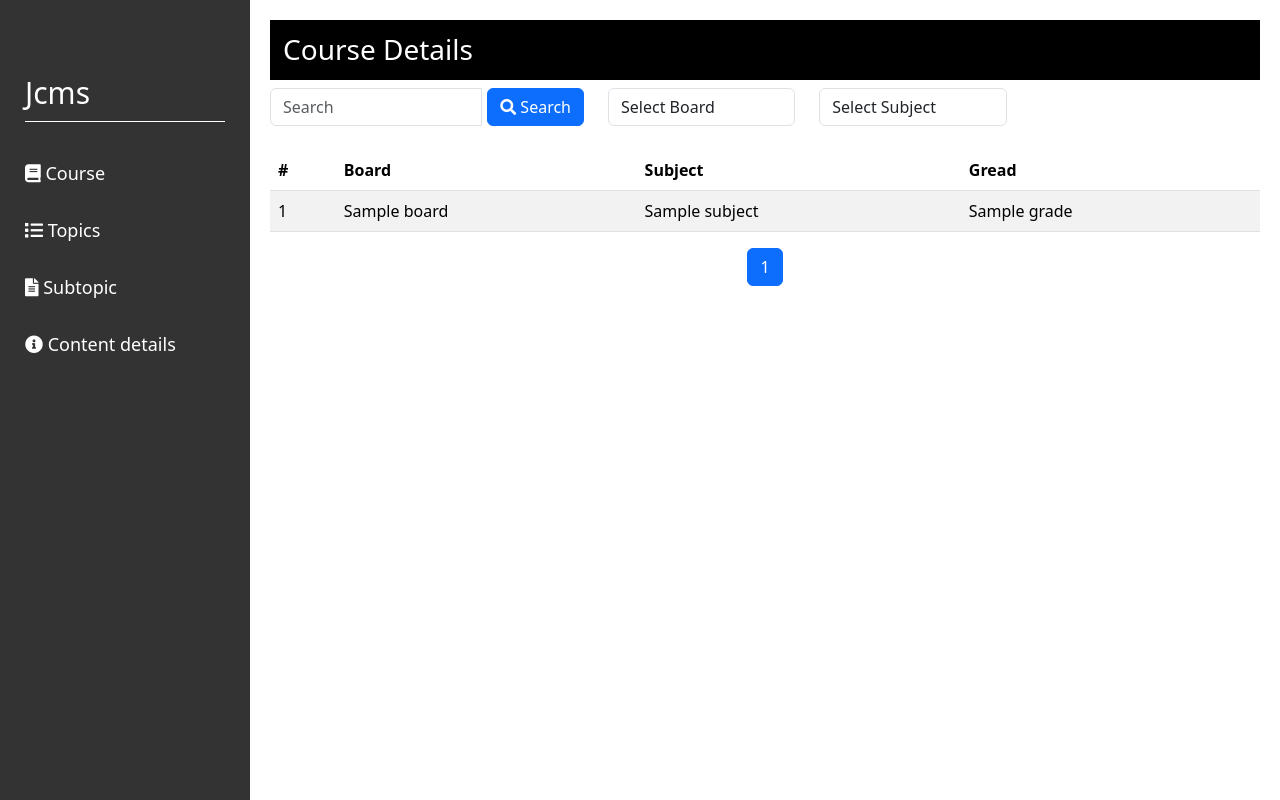
After one commit to Sunbird-Serve/sunbird-serve-jCMS, a Django app: template Vriddhi_CMS/cms/templates/course_view_admin.html in a window 1280 px wide. The commit adds this page. Run offline with Django 4.2, Linux system fonts and the light colour scheme; the template is opened without the code that fills it: most values are stand-ins (such as "Sample title", 1, 10 or a date in 2020).

Commit message:
admin Course Details

```diff
--- /dev/null
+++ b/Vriddhi_CMS/cms/templates/adminbase.html
@@ -0,0 +1,30 @@
+<!DOCTYPE html>
+<html lang="en">
+    <head>
+        <meta charset="UTF-8">
+        <meta name="viewport" content="width=device-width, initial-scale=1.0">
+        <title>{% block title %}Default Title{% endblock %}</title>
+        <link rel="stylesheet" href="https://cdnjs.cloudflare.com/ajax/libs/font-awesome/5.15.3/css/all.min.css">
+        <link href="https://cdn.jsdelivr.net/npm/bootstrap@5.3.2/dist/css/bootstrap.min.css" rel="stylesheet" integrity="sha384-T3c6CoIi6uLrA9TneNEoa7RxnatzjcDSCmG1MXxSR1GAsXEV/Dwwykc2MPK8M2HN" crossorigin="anonymous">
+        <meta charset="UTF-8">
+        <meta name="viewport" content="width=device-width, initial-scale=1.0">
+        <link href="/static/cms/admin/css/menuebar.css" rel="stylesheet">
+        <script src="https://code.jquery.com/jquery-3.6.0.min.js"></script>
+
+    </head>
+
+    <body>
+        <div class="sidebar">
+            <h2>Jcms</h2>
+            <a href="#" id="course_menu"><i class="fas fa-book"></i> Course</a>
+            <a href="#" id="topic_menu"><i class="fas fa-list"></i> Topics</a>
+            <a href="#" id="subtopic_menu"><i class="fas fa-file-alt"></i> Subtopic</a>
+            <a href="#" id="content_menu"><i class="fas fa-info-circle"></i> Content details</a>
+        </div>
+
+        <div class="page-content">
+            {% block content %}{% endblock %}
+        </div>
+    </body>
+    <script src="/static/cms/admin/js/sidemenu_admin.js"></script>
+</html>
--- /dev/null
+++ b/Vriddhi_CMS/cms/templates/course_view_admin.html
@@ -0,0 +1,91 @@
+{% extends 'adminbase.html' %}
+{% load static %}
+{% block title %}Course Details{% endblock %}
+{% block content %}
+
+    <div id="loader" class="d-none" >
+        <div class="loader"></div>
+    </div>
+    <div style="background-color: black;">
+        <h3 style="color: white;padding: 13px;">Course Details</h3>
+    </div>
+
+    <div class="row">
+        <div class="col-sm-4 col-12 mt-2 mt-sm-0">
+            <div class="input-group">
+                <input type="text" id="filterDataAdmin" class="form-control" placeholder="Search">
+                <div class="input-group-append" style = "margin-left:5px">
+                    <button class="btn btn-primary" id="searchData">
+                        <i class="fa fa-search" aria-hidden="true"></i> Search
+                    </button>
+                </div>
+            </div>
+        </div>
+
+        <div class="col-sm-5 col-12 mt-2 mt-sm-0">
+            <div class="row">
+                <div class="col-md-6">
+                    <select class="form-control" id="boardFilterDropdownAdmin">
+                        <option value="">Select Board</option>
+                        <option value="all">All Board</option>
+                        {% for board in get_all_board %}
+                            <option value="{{ board.id }}">{{ board.board_name }}</option>
+                        {% endfor %}
+                    </select>
+                </div>
+                <div class="col-md-6">
+                    <select class="form-control" id="subjectFilterDropdownAdmin">
+                        <option value="">Select Subject</option>
+                        <option value="all">All Subject</option>
+                        {% for subject in get_all_subject %}
+                            <option value="{{ subject.id }}">{{ subject.subject_name }}</option>
+                        {% endfor %}
+                    </select>
+                </div>
+            </div>
+        </div>
+
+        <div class="col-sm-3 col-12 text-right mt-2 mt-sm-0">
+            {% if user.is_authenticated %}
+                <a href="/admin/cms/course/add/" class="btn btn-success">
+                    <i class="fa fa-plus" aria-hidden="true"></i> Add Course
+                </a>
+                <form action='/logout/' method="post" class="d-inline float-right">
+                    {% csrf_token %}
+                    <a href="/logout/" class="btn btn-danger">
+                        <i class="fas fa-sign-out-alt"></i> Logout
+                    </a>
+                </form>
+            {% endif %}
+        </div>
+    </div>
+
+
+    <table class="table table-striped mt-4">
+        <thead>
+            <tr>
+              <th scope="col">#</th>
+              <th scope="col">Board</th>
+              <th scope="col">Subject</th>
+              <th scope="col">Gread</th>
+            </tr>
+        </thead>
+        <tbody>
+            {% for course in courses %}
+            <tr>
+                <td> {{ courses.start_index|default:0|add:forloop.counter0 }}</td>
+                <td> {{ course.board.board_name }}</td>
+                <td> {{ course.subject.subject_name }}</td>
+                <td> {{ course.grade }}</td>
+            </tr>
+            {% endfor %}
+        </tbody>
+    </table>
+
+    {% include 'paginationNavBar.html' %}
+    <script>
+        var selected_board = {{selected_board}}
+    </script>
+    <script src="{% static 'cms/admin/js/course_view_admin.js' %}"></script>
+
+{% endblock %}
--- /dev/null
+++ b/Vriddhi_CMS/cms/templates/paginationNavBar.html
@@ -0,0 +1,29 @@
+<nav aria-label="Page navigation" class="text-center">
+    <ul class="pagination justify-content-center">
+
+        {% if courses.has_previous %}
+            <li class="page-item">
+                <a class="page-link" href="?page=1{% if selected_board %}&boardId={{ selected_board }}{% endif %}{% if selected_subjectId %}&subjectId={{ selected_subjectId }}{% endif %}{% if search_input %}&searchInput={{ search_input }}{% endif %}">First</a>
+            </li>
+            <li class="page-item">
+                <a class="page-link" href="?page={{ courses.previous_page_number }}{% if selected_board %}&boardId={{ selected_board }}{% endif %}{% if selected_subjectId %}&subjectId={{ selected_subjectId }}{% endif %}{% if search_input %}&searchInput={{ search_input }}{% endif %}">Previous</a>
+            </li>
+        {% endif %}
+
+        {% for i in courses.paginator.page_range %}
+            <li class="page-item {% if i == courses.number %}active{% endif %}">
+                <a class="page-link" href="?page={{ i }}{% if selected_board %}&boardId={{ selected_board }}{% endif %}{% if selected_subjectId %}&subjectId={{ selected_subjectId }}{% endif %}{% if search_input %}&searchInput={{ search_input }}{% endif %}">{{ i }}</a>
+            </li>
+        {% endfor %}
+
+        {% if courses.has_next %}
+            <li class="page-item">
+                <a class="page-link" href="?page={{ courses.next_page_number }}{% if selected_board %}&boardId={{ selected_board }}{% endif %}{% if selected_subjectId %}&subjectId={{ selected_subjectId }}{% endif %}{% if search_input %}&searchInput={{ search_input }}{% endif %}">Next</a>
+            </li>
+            <li class="page-item">
+                <a class="page-link" href="?page={{ courses.paginator.num_pages }}{% if selected_board %}&boardId={{ selected_board }}{% endif %}{% if selected_subjectId %}&subjectId={{ selected_subjectId }}{% endif %}{% if search_input %}&searchInput={{ search_input }}{% endif %}">Last</a>
+            </li>
+        {% endif %}
+
+    </ul>
+</nav>
--- a/Vriddhi_CMS/cms/urls.py
+++ b/Vriddhi_CMS/cms/urls.py
@@ -17,6 +17,12 @@ urlpatterns = [
     url(r'^home/getSubtopic/?$', getSubtopic, name='getSubtopic'),
     url(r'^subtopic/content-details/?$', SubTopicDetailsView.as_view(), name="SubTopicDetailsView"),
     url(r'^subtopic/content_rating/$', content_rating, name='content_rating'),
+    url(r'^dashboard/$', dashboard, name='dashboard'),
+    url(r'^all_course/?$', all_course, name='all_course'),
+    url(r'^all_topic/?$', all_topic, name='all_topic'),
+    url(r'^all_subtopic/?$', all_subtopic, name='all_subtopic'),
+    url(r'^all_content/?$', all_content, name='all_content'),
+
 
     # Board API
     url(r'^api/board/create$', create_or_edit_board),
--- /dev/null
+++ b/Vriddhi_CMS/static/cms/admin/css/menuebar.css
@@ -0,0 +1,45 @@
+.sidebar {
+    height: 100%;
+    width: 250px;
+    position: fixed;
+    top: 0;
+    left: 0;
+    background-color: #333;
+    overflow-x: hidden;
+    padding-top: 60px;
+    color: #fff;
+}
+
+.sidebar h2 {
+    padding: 15px 25px;
+    font-size:30px;
+}
+
+.sidebar a {
+    padding: 15px 25px;
+    text-decoration: none;
+    font-size: 18px;
+    color: #fff;
+    display: block;
+    transition: 0.2s;
+}
+
+.sidebar a:hover {
+    background-color: #555;
+}
+
+/* Page Content Styles */
+.page-content {
+    margin-left: 250px;
+    padding: 20px;
+}
+
+/* Add a line underneath the "Jcms" text */
+.sidebar h2::after {
+    content: "";
+    display: block;
+    width: 100%;
+    height: 1px;
+    background-color: #fff;
+    margin-top: 10px; /* Adjust as needed */
+}
--- /dev/null
+++ b/Vriddhi_CMS/static/cms/admin/js/course_view_admin.js
@@ -0,0 +1,43 @@
+$(document).ready(function() {
+    //Board-wise Data Retrieval
+    $(document).on('change','#boardFilterDropdownAdmin',function() {
+        // $("#loader").removeClass("d-none");
+        var boardId = $(this).val();
+        var url = "/all_course/";
+        var data ={boardId:boardId};
+        var queryString = $.param(data);
+        window.location.href = url + '?' + queryString;
+    });
+
+
+    //Subject-wise Data Retrieval
+    $(document).on('change','#subjectFilterDropdownAdmin',function() {
+        // $("#loader").removeClass("d-none");
+        var subjectId = $(this).val();
+        var url = "/all_course/";
+        var data ={subjectId:subjectId,boardId:selected_board};
+        var queryString = $.param(data);
+        window.location.href = url + '?' + queryString;
+    });
+
+    //Search Courses
+    $(document).on('click','#searchData', function(){
+        var searchInput = $("#filterDataAdmin").val();
+        var data ={searchInput:searchInput};
+        var url = "/all_course/";
+        var queryString = $.param(data);
+        window.location.href = url + '?' + queryString;
+    })
+
+
+
+    // //Content Details
+    // $(document).ready(function() {
+    //     $(document).on('click', '.course_details', function() {
+    //         var courseID = $(this).find('.course_id').val();
+    //         window.location.href = '/home/view_content/?courseID=' + courseID;
+    //     });
+    // });
+
+
+});
--- /dev/null
+++ b/Vriddhi_CMS/static/cms/admin/js/sidemenu_admin.js
@@ -0,0 +1,18 @@
+$(document).ready(function() {
+    $(document).on('click','#course_menu', function(){
+        var url = "/all_course/";
+        window.location.href = url ;
+    })
+    $(document).on('click','#topic_menu', function(){
+        var url = "/all_topic/";
+        window.location.href = url ;
+    })
+    $(document).on('click','#subtopic_menu', function(){
+        var url = "/all_subtopic/";
+        window.location.href = url ;
+    })
+    $(document).on('click','#content_menu', function(){
+        var url = "/all_content/";
+        window.location.href = url ;
+    })
+});
```
Also changed, not shown: Vriddhi_CMS/cms/templates/content_view_admin.html (added, +8 -0 lines), Vriddhi_CMS/cms/templates/course_view.html (+2 -28 lines), Vriddhi_CMS/cms/templates/dashboard.html (added, +12 -0 lines), Vriddhi_CMS/cms/templates/subtopic_view_admin.html (added, +8 -0 lines), Vriddhi_CMS/cms/templates/topic_view_admin.html (added, +8 -0 lines), Vriddhi_CMS/cms/views.py (+62 -0 lines), Vriddhi_CMS/static/cms/js/course_view.js (+15 -5 lines).
